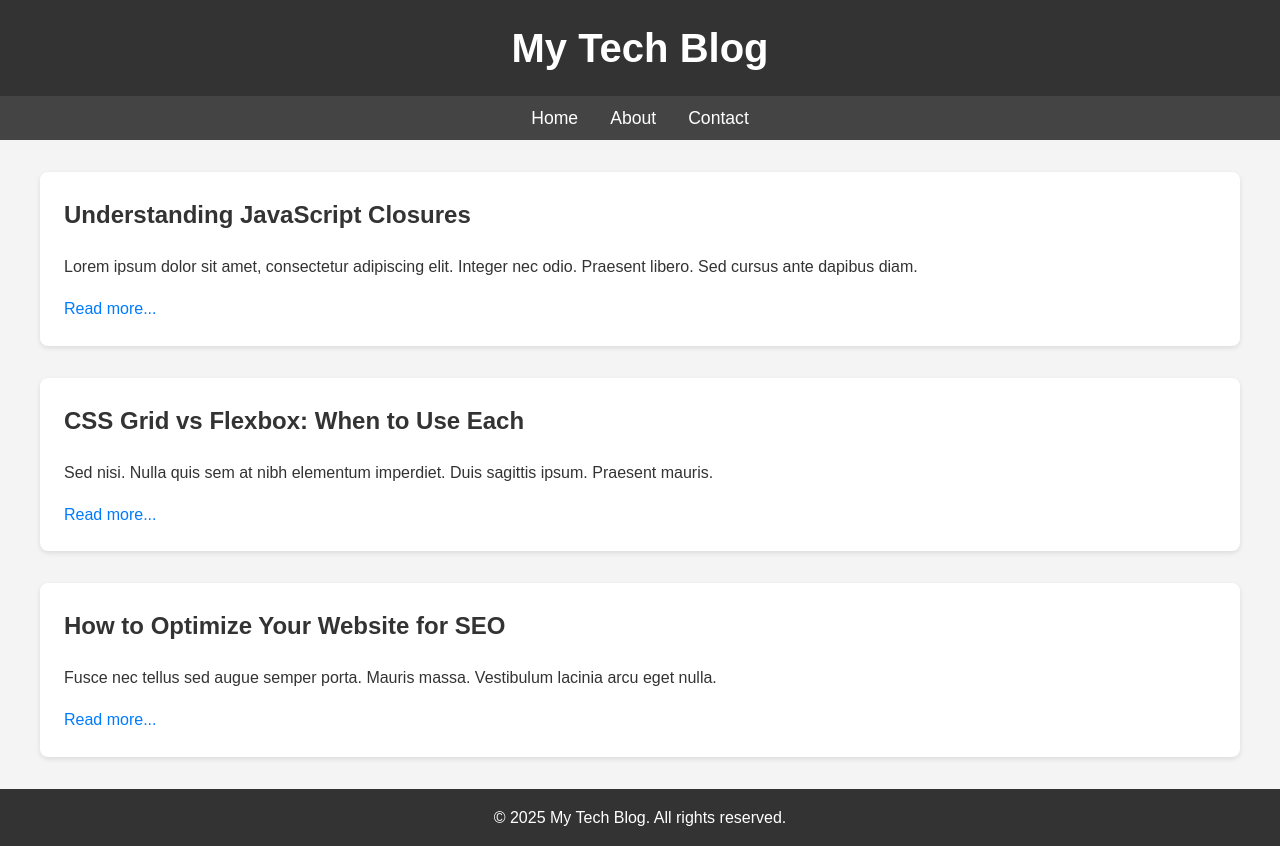
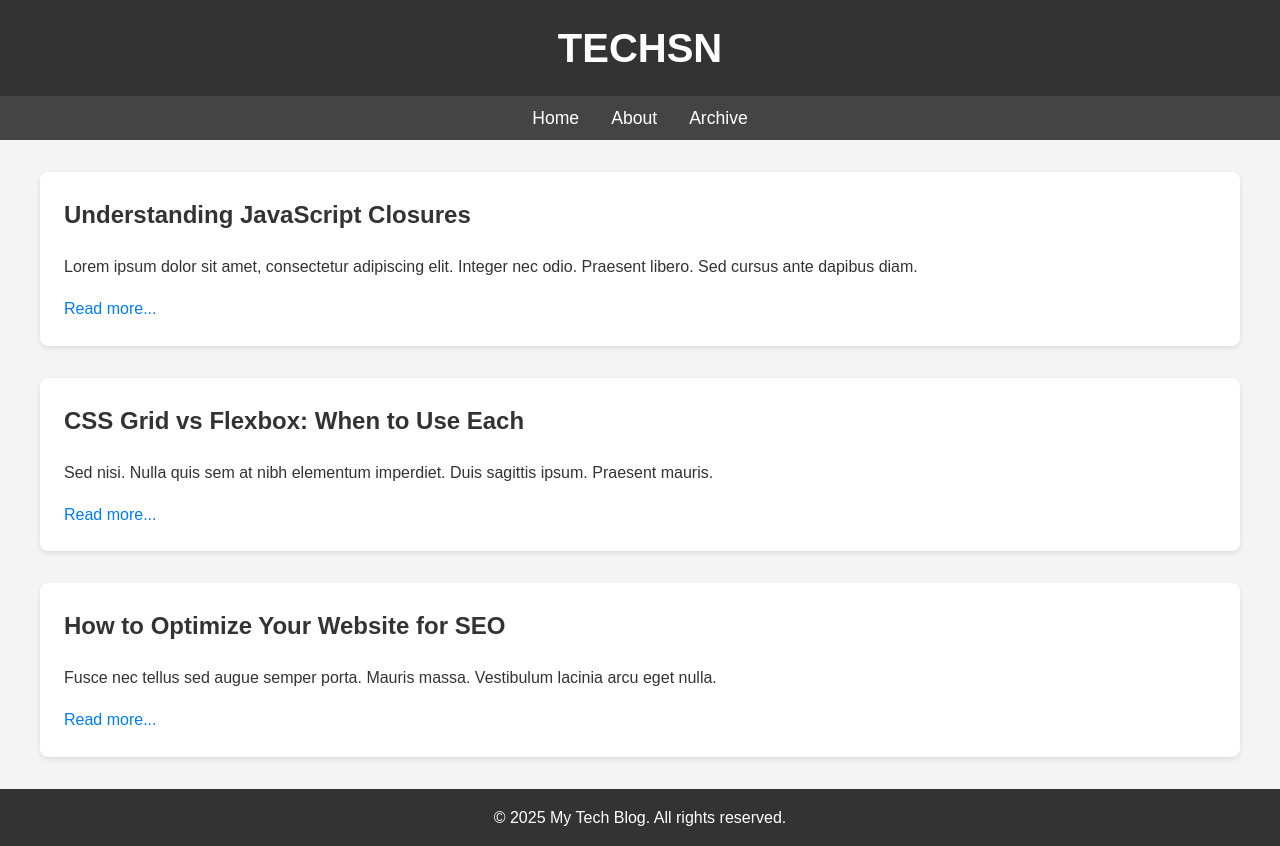
Before and after one commit to PatersonGooley/TECHSN, a plain HTML site: page index.html in a window 1280 px wide. Drawn offline with Linux system fonts and the light colour scheme.

Commit message:
Update index.html

```diff
--- a/index.html
+++ b/index.html
@@ -91,13 +91,13 @@
 </head>
 <body>
     <header>
-        <h1>My Tech Blog</h1>
+        <h1>TECHSN</h1>
     </header>
 
     <nav>
         <a href="#">Home</a>
         <a href="#">About</a>
-        <a href="#">Contact</a>
+        <a href="#">Archive</a>
     </nav>
 
     <div class="container">
```
